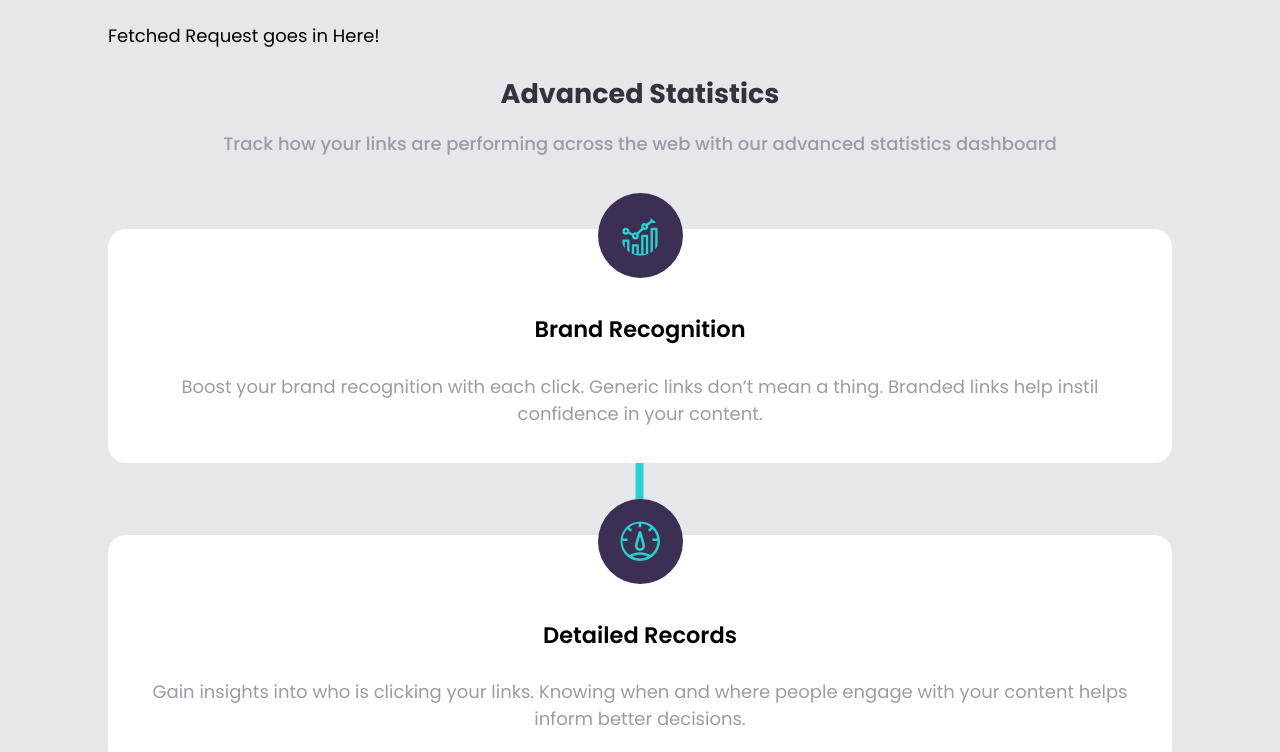
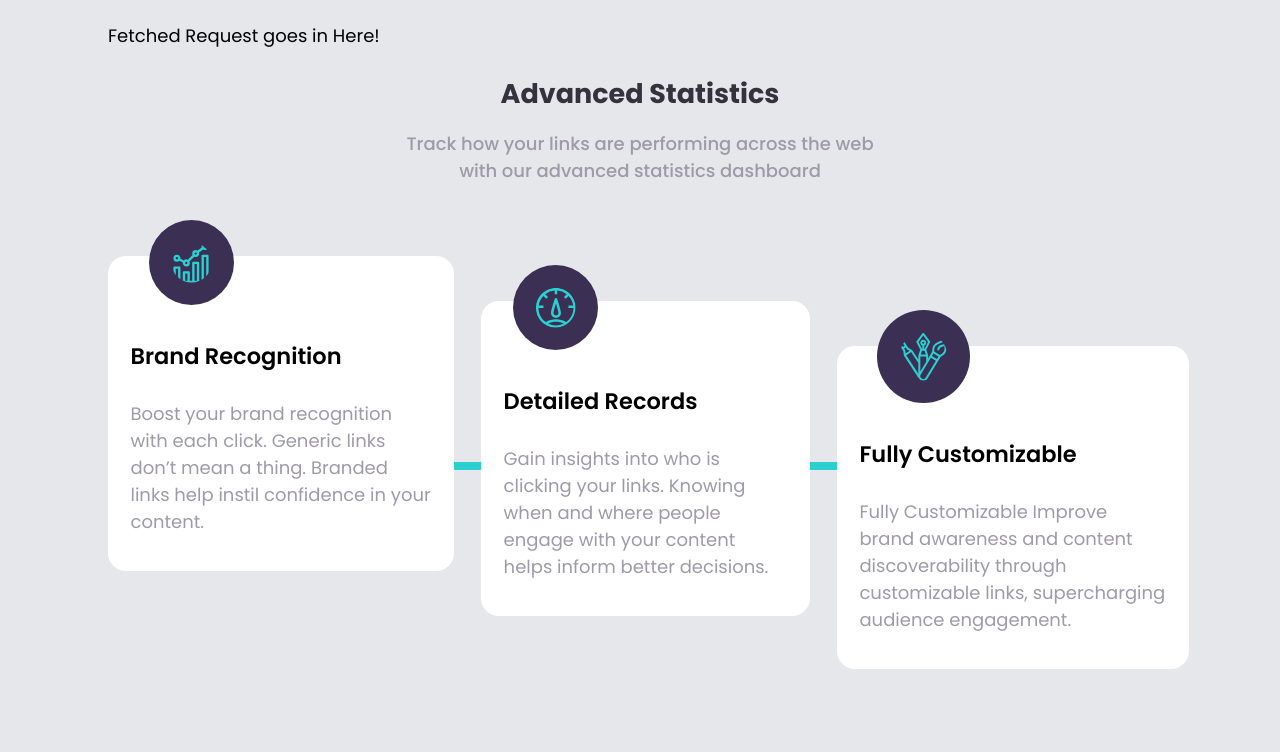
Before and after one commit to Mikwuegbu/url_shortner_api_master, a React (Vite) app: page / in a window 1280 px wide. Shown: the part 860-1612 px from the top of the page. Built offline with nearby package versions, Linux system fonts and the light colour scheme.

Commit message:
Desktop version

```diff
--- a/src/components/ShortnenUrl.tsx
+++ b/src/components/ShortnenUrl.tsx
@@ -16,34 +16,52 @@ const ShortnenUrl = () => {
 					</div>
 				</div>
 				<div>Fetched Request goes in Here!</div>
+
+				{/* --Section-- Advanced Statistics */}
 				<div className="py-6">
 					<div className="text-center space-y-4">
 						<h2 className="font-bold text-2xl text-Neutral-Very_Dark_Blue">
 							Advanced Statistics
 						</h2>
-						<p className="font-medium text-Neutral-Grayish_Violet">
+						<p className="font-medium text-Neutral-Grayish_Violet md:px-64">
 							Track how your links are performing across the web with our
 							advanced statistics dashboard
 						</p>
 					</div>
-					<div className="py-16 space-y-16">
+					<div className="py-16 space-y-16 md:space-y-0 md:space-x-6 md:flex">
 						{advancedStats.map((stats, index) => (
-							<div key={stats.id} className="relative">
+							<div
+								key={stats.id}
+								className={`relative ${
+									index === 1
+										? 'md:pt-10'
+										: index === 2
+										? 'md:pt-20'
+										: 'md:pt-0'
+								}`}
+							>
 								{index === 0 ? (
 									''
 								) : (
-									<div className="border-4 w-0 h-14 -translate-x-1 left-1/2 -top-16 border-Primary-cyan absolute"></div>
+									<div className="md:hidden border-4 w-0 h-14 -translate-x-1 left-1/2 -top-16 border-Primary-cyan absolute" />
+								)}
+								{index === 0 ? (
+									''
+								) : (
+									<div className="md:block hidden border-4 w-6 h-0 top-1/2 -translate-x-6 border-Primary-cyan absolute" />
 								)}
 
-								<div className="bg-white flex-col px-5 flex place-items-center text-center rounded-2xl">
+								<div className="bg-white flex-col px-5 flex place-items-center text-center md:text-left rounded-2xl">
 									<img
 										src={stats.avatar}
 										alt=""
-										className="bg-Primary-darkViolet px-5 py-5 rounded-full relative -top-8"
+										className="bg-Primary-darkViolet px-5 py-5 rounded-full relative -top-8 md:right-20"
 									/>
 
-									<h3 className="font-semibold text-xl">{stats.title}</h3>
-									<p className="pb-8 pt-6  font-normal text-Neutral-Grayish_Violet">
+									<h3 className="font-semibold text-xl md:pr-20 text-nowrap">
+										{stats.title}
+									</h3>
+									<p className="pb-8 pt-6 font-normal text-Neutral-Grayish_Violet">
 										{stats.details}
 									</p>
 								</div>
```
